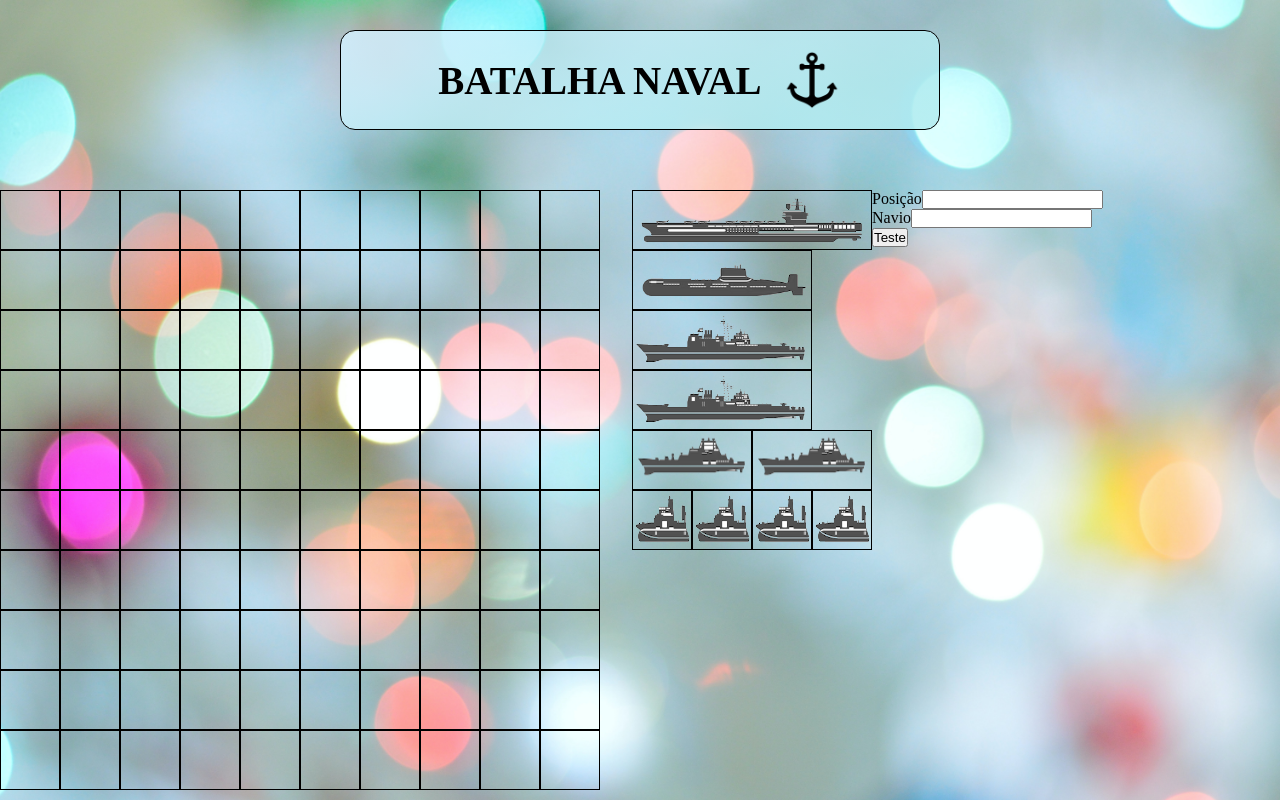
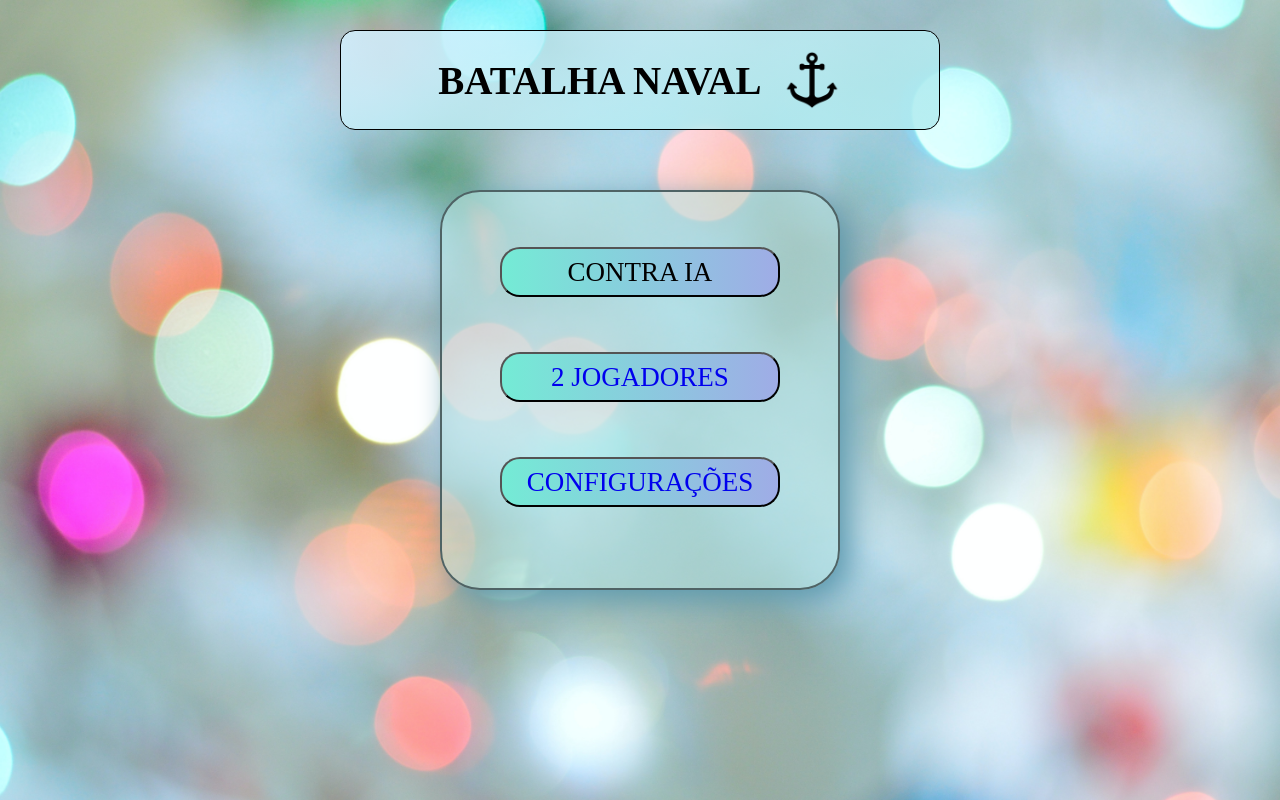
Before and after one commit to MatheusMcod/BatalhaNaval, a React (Vite) app: page / in a window 1280 px wide. Built offline with nearby package versions, Linux system fonts and the light colour scheme.

Commit message:
Alteracoes das Rotas :art:

```diff
--- a/src/componentes/Board/Board.jsx
+++ b/src/componentes/Board/Board.jsx
@@ -1,6 +1,5 @@
 import styles from './BoardStyle.module.css'
 import Ships from '../Ships/Ships';
-import './GlobalBoardStyle.css';
 import shipsImg from '../../Imagens/ShipsImages/ShipsExport';
 import { useState } from 'react';
 
--- a/src/main.jsx
+++ b/src/main.jsx
@@ -7,6 +7,7 @@ import './index.css'
 import { createBrowserRouter, RouterProvider } from 'react-router-dom'
 import Home from './routes/Home.jsx'
 import ChooseDifficulty from './routes/ChooseDifficulty'
+import SelectionBoard from './routes/SelectionBoard.jsx'
 
 
 const router = createBrowserRouter([
@@ -17,7 +18,10 @@ const router = createBrowserRouter([
   {
     path: "/Difficulty",
     element: <ChooseDifficulty/>
-
+  },
+  {
+    path: "/Board",
+    element:<SelectionBoard/>
   }
 ])
 
--- a/src/routes/Home.jsx
+++ b/src/routes/Home.jsx
@@ -1,13 +1,12 @@
-//import Body from '../componentes/BodyHome/BodyHome'
+import Body from '../componentes/BodyHome/BodyHome'
 import Header from '../componentes/Header/Header'
-import Board from '../componentes/Board/Board'
 
 function Home() {
 
     return (
         <>
             <Header/>
-            <Board/>
+            <Body/>
         </>
     );
 }
--- /dev/null
+++ b/src/routes/SelectionBoard.jsx
@@ -0,0 +1,15 @@
+//import Body from '../componentes/BodyHome/BodyHome'
+import Header from '../componentes/Header/Header'
+import Board from '../componentes/Board/Board'
+
+function SelectionBoard() {
+
+    return (
+        <>
+            <Header/>
+            <Board/>
+        </>
+    );
+}
+
+export default SelectionBoard;
```
Also changed, not shown: src/componentes/Board/GlobalBoardStyle.css (deleted).
